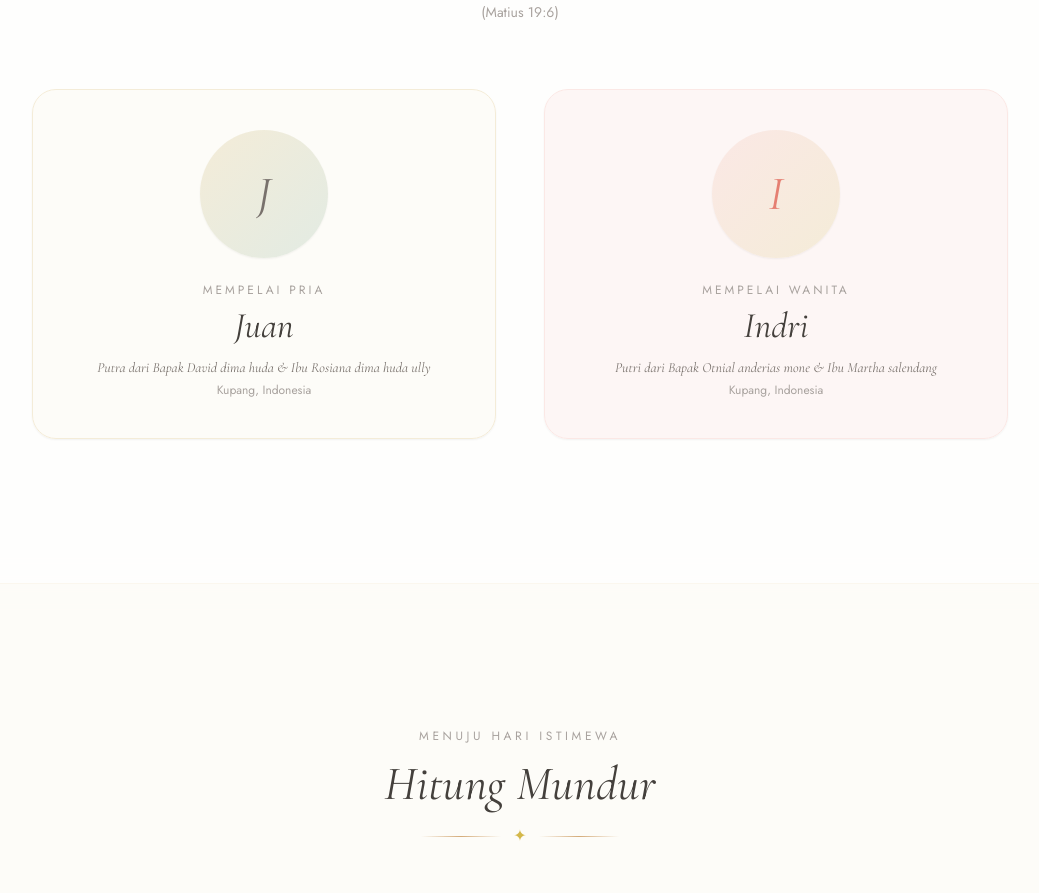
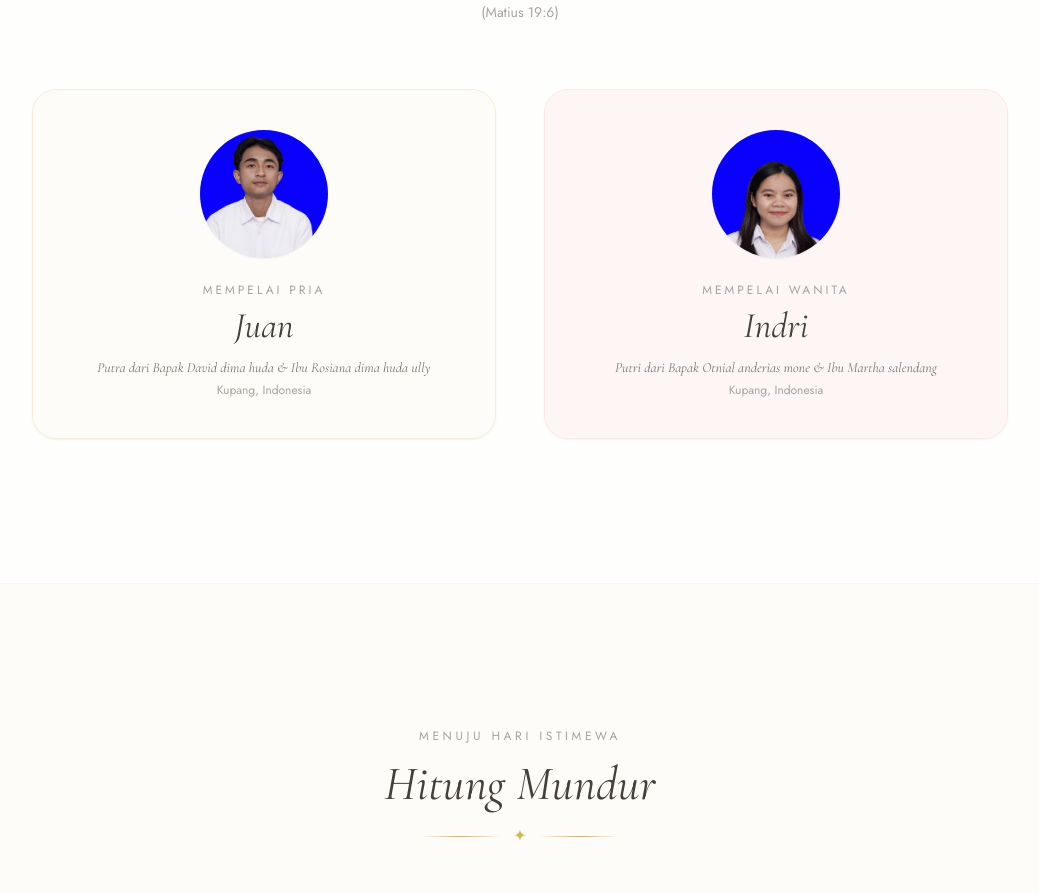
Before and after one commit to tedznation223/wedding, a Next.js app: page / in a window 1280 px wide. Shown: the part 1240-2133 px from the top of the page, without its empty margins (120-1159 px from the left). Built offline with nearby package versions, Linux system fonts and the light colour scheme.

Commit message:
fix: update images

```diff
--- a/next.config.ts
+++ b/next.config.ts
@@ -12,3 +12,23 @@ const nextConfig: NextConfig = {
 };
 
 export default nextConfig;
+// ============================================================
+// ✏️  EDIT BAGIAN INI UNTUK KUSTOMISASI TEKS & FOTO
+// ============================================================
+export const config = {
+  groom: {
+    parentNames: 'Putra dari Bapak David dima huda & Ibu Rosiana dima huda ully', // ← ganti nama orang tua
+    hometown: 'Kupang, Indonesia', // ← ganti kota asal
+    photo: '/images/groom.jpg', // ← isi path foto, contoh: '/images/groom.jpg'
+    //   (letakkan foto di folder public/images/)
+  },
+  bride: {
+    parentNames: 'Putri dari Bapak Otnial anderias mone & Ibu Martha salendang', // ← ganti nama orang tua
+    hometown: 'Kupang, Indonesia', // ← ganti kota asal
+    photo: '/images/bride.jpg', // ← isi path foto, contoh: '/images/bride.jpg'
+  },
+  quote: {
+    arabic: 'Demikianlah mereka bukan lagi dua, melainkan satu. Karena itu, apa yang telah dipersatukan Allah, tidak boleh diceraikan manusia.',
+    source: '(Matius 19:6)', // ← ganti sumber kutipan
+  },
+};
--- a/src/components/CoupleSection.tsx
+++ b/src/components/CoupleSection.tsx
@@ -1,29 +1,10 @@
 import Image from 'next/image';
 import SectionWrapper from './SectionWrapper';
+import { config } from '../../next.config';
 
 const groomName = process.env.NEXT_PUBLIC_GROOM_NAME || 'Juan';
 const brideName = process.env.NEXT_PUBLIC_BRIDE_NAME || 'Indri';
 
-// ============================================================
-// ✏️  EDIT BAGIAN INI UNTUK KUSTOMISASI TEKS & FOTO
-// ============================================================
-const config = {
-  groom: {
-    parentNames: 'Putra dari Bapak David dima huda & Ibu Rosiana dima huda ully', // ← ganti nama orang tua
-    hometown: 'Kupang, Indonesia',                    // ← ganti kota asal
-    photo: '',    // ← isi path foto, contoh: '/images/groom.jpg'
-                  //   (letakkan foto di folder public/images/)
-  },
-  bride: {
-    parentNames: 'Putri dari Bapak Otnial anderias mone & Ibu Martha salendang', // ← ganti nama orang tua
-    hometown: 'Kupang, Indonesia',                     // ← ganti kota asal
-    photo: '',    // ← isi path foto, contoh: '/images/bride.jpg'
-  },
-  quote: {
-    arabic: 'Demikianlah mereka bukan lagi dua, melainkan satu. Karena itu, apa yang telah dipersatukan Allah, tidak boleh diceraikan manusia.',
-    source: '(Matius 19:6)', // ← ganti sumber kutipan
-  },
-};
 // ============================================================
 
 export default function CoupleSection() {
```
Also changed, not shown: public/images/bride.jpg (added), public/images/groom.jpg (added).
